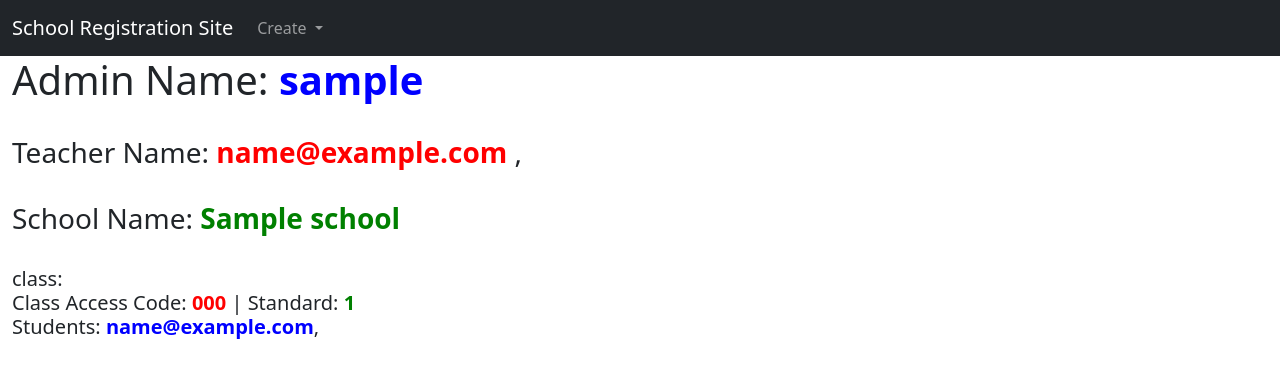
After one commit to ArpanCitrusbug/School-Registration-System, a Django app: page /teacher_school_detail/1 in a window 1280 px wide. The commit adds this page. Shown: the top 378 px of the page. Run offline with Django 3.2, Linux system fonts and the light colour scheme; tables that the repository leaves empty hold one stand-in row (values such as "Sample post"); some libraries are stand-ins or nearby versions.

Commit message:
school form and class form, student homepage

```diff
--- a/schoolApp/forms.py
+++ b/schoolApp/forms.py
@@ -5,4 +5,4 @@ from .models import School
 class AddSchoolForm(ModelForm):
     class Meta:
         model = School
-        fields = ('school_name','address','school_phone')
+        fields = ['school_name','address','school_phone','teacher_id']
--- a/schoolApp/models.py
+++ b/schoolApp/models.py
@@ -58,11 +58,10 @@ class Student(AbstractBaseUser):
     REQUIRED_FIELDS = ["username"]
 
 
-
 class Class(models.Model):
     standard = models.IntegerField(blank= True)
     division = models.CharField(max_length=10)
-    access_code = models.CharField(max_length=10)
+    access_code = models.CharField(max_length=10, unique=True)
     student_name = models.ManyToManyField(Student)
     teacher_name = models.ManyToManyField(Teacher)
 
@@ -76,10 +75,16 @@ class School(models.Model):
     school_phone = models.CharField(max_length=15, blank=True)
     teacher_id = models.ManyToManyField(Teacher,related_name='teacher_info')
     admin_id = models.ForeignKey(Teacher, on_delete=models.SET_NULL, null=True, related_name="admin_info")
-    class_field = models.ManyToManyField(Class)
+    class_field = models.ManyToManyField(Class, null=True)
 
     def __str__(self):
         return self.school_name
+
+
+
+
+
+
 
 # class TeachersLog(models.Model):
 #     school = models.ForeignKey(School, on_delete=models.CASCADE)
--- a/schoolApp/templates/base.html
+++ b/schoolApp/templates/base.html
@@ -28,7 +28,7 @@
     <script src="https://ajax.googleapis.com/ajax/libs/jquery/1.11.1/jquery.min.js"></script>
     <nav class="navbar navbar-expand-lg navbar-dark bg-dark">
         <div class="container-fluid">
-            <a class="navbar-brand" href="/home">School Registration Site</a>
+            <a class="navbar-brand" href="/teacher_mainbody">School Registration Site</a>
             <button class="navbar-toggler" type="button" data-bs-toggle="collapse"
                 data-bs-target="#navbarSupportedContent" aria-controls="navbarSupportedContent" aria-expanded="false"
                 aria-label="Toggle navigation">
@@ -39,25 +39,23 @@
                 <li class="nav-item dropdown">
                     <a class="nav-link dropdown-toggle" href="#" id="navbarDropdown" role="button"
                         data-bs-toggle="dropdown" aria-expanded="false">
-                        Profile
+                        Create
                     </a>
                     <ul class="dropdown-menu" aria-labelledby="navbarDropdown">
-                        <li><a class="dropdown-item" href="">Add School</a>
+                        <li><a class="dropdown-item" href="{% url 'TeacherClassCreate' %}">Add Class</a>
+                        </li>
+                        <li><a class="dropdown-item" href="{% url 'TeacherSchoolCreate' %}">Add School</a>
                         </li>
                         <!-- <li><a class="dropdown-item" href="">Add Blog</a></li> -->
                         <li>
                             <hr class="dropdown-divider">
                         </li>
-                        <li><a class="dropdown-item" href="">Log Out</a></li>
+                        <li><a class="dropdown-item" href="/teacher_logout">Log Out</a></li>
                     </ul>
                 </li>
             </ul>
 
-            <form class="d-flex" method="POST" action="">
-                {% csrf_token %}
-                <input class="form-control me-2" type="search" placeholder="Search Title" name="searched" aria-label="Search">
-                <button class="btn btn-outline-success" type="submit">Search</button>
-            </form>
+
 
         </div>
     </nav>
--- /dev/null
+++ b/schoolApp/templates/teacher/teacher_school_detail.html
@@ -0,0 +1,20 @@
+{% extends 'base.html' %}
+
+{% block title %}
+Detailed View
+{% endblock %}
+
+{% block body %}
+
+<div class="details">
+    <h1 class="card-title">Admin Name: <b style="color: blue;">{{school.admin_id.username}}</b></h1><br>
+    <h3 class="card-category">Teacher Name: {% for i in school.teacher_id.all %} <b style="color: red;">{{ i }}</b> , {% endfor %}</h3><br>
+    <h3 class="card-category">School Name: <b style="color: green;">{{school}}</b></h3><br>
+    <h5 class="card-text">class: <br> {% for j in school.class_field.all %}Class Access Code: <b style="color: red;">{{ j }}</b> | Standard: <b style="color: green;">{{j.standard}}</b> <br>Students: {% for k in j.student_name.all %} <b style="color:blue">{{k}}</b>, {% endfor %} <br><br> {% endfor %} </h5>
+
+
+</div>
+
+
+
+{% endblock %}
--- a/schoolApp/urls.py
+++ b/schoolApp/urls.py
@@ -4,21 +4,36 @@ from schoolApp.views.schools_views import *
 from schoolApp.views.students_views import *
 from schoolApp.views.teachers_log_views import *
 from schoolApp.views.teachers_views import *
-# from . import views
+
 
 urlpatterns = [
 #Teacher's URL
     path('', IndexView.as_view(), name="Index"),
     path('teachersignup/',TeacherSignUpView.as_view(), name="TeacherSignUp"),
     path('teacherlogin/',TeacherLogInView.as_view(), name='TeacherLogIn'),
-    path('teachermainbody/',TeacherMainBodyView.as_view(), name="TeacherMainBody"),
+    path('teacher_mainbody/',TeacherMainBodyView.as_view(), name="TeacherMainBody"),
+    path('teacher_school_detail/<int:id>',TeacherSchoolDetailedView.as_view(), name="TeacherDetailed"),
+    path('teacher_logout/', TeacherLogout.as_view(), name="TeacherLogout"),
 
 
 #Student's URL
     path('studentsignup/',StudentSignUpView.as_view(), name="StudentSignUp"),
     path('student_login/',StudentLogInView.as_view(), name='StudentLogIn'),
-    path('student_mainbody/',StudentMainBodyView.as_view(), name="StudentMainBody"),
+    path('student_mainbody/<int:id>',StudentMainBodyView.as_view(), name="StudentMainBody"),
+    path('student_logout/', StudentLogout.as_view(), name="StudentLogout"),
 
 
-#
+#School's URL
+    path('school_create/',TeacherSchoolCreateView.as_view(),name='TeacherSchoolCreate'),
+
+
+#Class' URL
+    path('class_create/',TeacherClassCreateView.as_view(),name='TeacherClassCreate'),
 ]
+
+
+
+
+
+#student mainbody ajax request
+#change access id of student
--- a/schoolApp/views/teachers_views.py
+++ b/schoolApp/views/teachers_views.py
@@ -3,7 +3,8 @@ from django.views.generic import *
 from django.contrib import messages
 from django.contrib.auth.hashers import make_password, check_password
 from django.contrib import auth
-from schoolApp.models import Teacher, School
+from schoolApp.models import Teacher, School,Class
+# from schoolApp.forms import AddSchoolForm
 
 
 # Create your views here.
@@ -67,8 +68,49 @@ class TeacherLogInView(View):
 class TeacherMainBodyView(View):
     def get(self, request):
         school = School.objects.all()
-
         context = {
                 "schools":school,
             }
         return render(request, 'teacher_mainbody.html', context)
+
+
+class TeacherSchoolDetailedView(View):
+    def get(self, request, id):
+        school = School.objects.get(id=id)
+        class_name = Class.objects.filter(id = id)
+        context = {
+                "school":school,
+                "class":class_name,
+            }
+        return render(request, 'teacher_school_detail.html',context)
+
+
+
+class TeacherSchoolCreateView(CreateView):
+    # def get(self, request):
+    #     form = AddSchoolForm
+    #     return render(request, 'schoolform.html',{'form':form})
+    model = School
+    # formclass=AddSchoolForm
+    template_name ="schoolform.html"
+    success_url = "/teacher_mainbody"
+    fields = '__all__'
+
+    # def post(self, request):
+    #     school_name = request.POST['school_name']
+    #     address = request.POST['address']
+    #     school_phone = request.POST['school_phone']
+    #     teacher_id = request.POST['teacher_id']
+    #     # class_field = request.POST['class_field']
+
+    #     teacher_id=Teacher.objects.filter(pk = teacher_id)
+    #     post = School.objects.create(school_name=school_name, address=address, school_phone=school_phone,
+    #                                    teacher_id=teacher_id.set(), admin_id = request.user)
+    #     post.save()
+    #     return redirect('TeacherMainBody')
+
+
+class TeacherLogout(View):
+    def get(self, request):
+        auth.logout(request)
+        return redirect('TeacherLogIn')
--- a/school_registration_system/settings.py
+++ b/school_registration_system/settings.py
@@ -50,6 +50,8 @@ TEMPLATES = [
         'DIRS': ['schoolApp/templates/auth',
         'schoolApp/templates/student',
         'schoolApp/templates/teacher',
+        'schoolApp/templates/school',
+        'schoolApp/templates/class',
         ],
         'APP_DIRS': True,
         'OPTIONS': {
```
Also changed, not shown: schoolApp/templates/class/classform.html (added, +16 -0 lines), schoolApp/templates/student/student_mainbody.html (+19 -2 lines), schoolApp/templates/teacher/teacher_mainbody.html (+6 -9 lines), schoolApp/views/classes_views.py (+13 -0 lines), schoolApp/views/students_views.py (+18 -10 lines), schoolApp/migrations/0001_initial.py, schoolApp/migrations/0002_alter_school_class_field.py (added), schoolApp/migrations/0002_teacher_groups_teacher_is_superuser_and_more.py (deleted).
